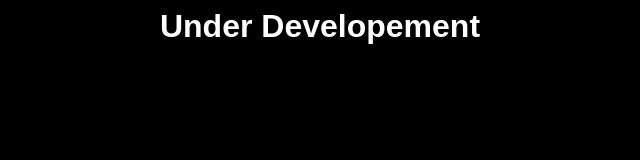
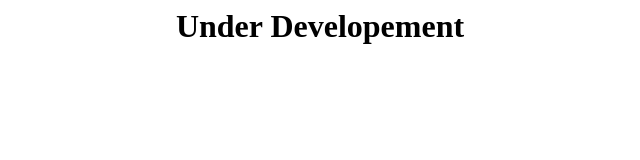
Before and after one commit to indiecatstudios/indiecatstudios.github.io, a plain HTML site: page index.html in a window 1280 px wide. Shown: the whole page, without its empty margins (320-960 px from the left). Drawn offline with Linux system fonts and the light colour scheme.

Commit message:
Update index.html

```diff
--- a/index.html
+++ b/index.html
@@ -1,17 +1,7 @@
 <head>
   <title>indie cat studios</title>
-  <link rel="icon" src="sources/icon.png">
-<style>
-body{
-  background: black;
-}
-
-h1{
-  color: white;
-  vertical-align: middle;
-  font-family: sans-serif;
-}
-</style>
+  <link rel="icon" src="/icon.png">
+  <link rel="stylesheet" src="/styles.css">
 </head>
 <body>
   <h1 align="center">Under Developement</h1>
```
